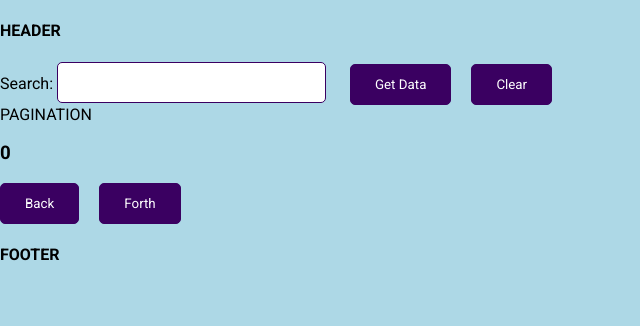
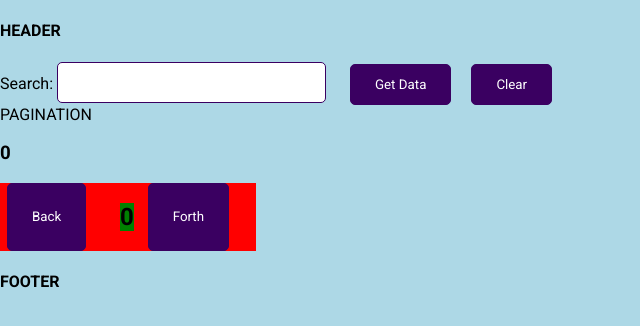
Before and after one commit to Alen002/booksearcher, a Vue app: page / in a window 1280 px wide. Shown: the top 326 px of the page, without its empty margins (0-640 px from the left). Built offline with nearby package versions, Linux system fonts and the light colour scheme.

Commit message:
add counter methods for pagination

```diff
--- a/src/components/Pagination.vue
+++ b/src/components/Pagination.vue
@@ -1,21 +1,53 @@
 <template>
   <div>PAGINATION</div>
   <h3>{{ pageItems }}</h3>
-  <div>
-    <base-button buttonTitle="Back" />
-    <base-button buttonTitle="Forth" />
+  <div class="pagination-layout">
+    <base-button
+      buttonTitle="Back"
+      @emitBaseButton="paginateCounter('decrease')"
+    />
+    <h2>{{ counter }}</h2>
+    <base-button
+      buttonTitle="Forth"
+      @emitBaseButton="paginateCounter('increase')"
+    />
   </div>
 </template>
 
 <script>
 import BaseButton from './UI/BaseButton.vue';
 export default {
+  data() {
+    return { counter: 0 };
+  },
   components: { BaseButton },
   props: ['pageItems'],
   methods: {
-    paginationCounter() {},
+    paginateCounter(clicked) {
+      if (
+        clicked === 'increase' &&
+        this.pageItems > 0 &&
+        this.counter < this.pageItems
+      ) {
+        this.counter += 1;
+      } else if (clicked === 'decrease' && this.counter > 0) {
+        this.counter -= 1;
+      }
+    },
   },
 };
 </script>
 
-<style lang="scss" scoped></style>
+<style lang="scss" scoped>
+.pagination-layout {
+  display: flex;
+  flex-direction: row;
+  justify-content: space-around;
+  width: 20%;
+  background-color: red;
+}
+
+h2 {
+  background-color: green;
+}
+</style>
```
